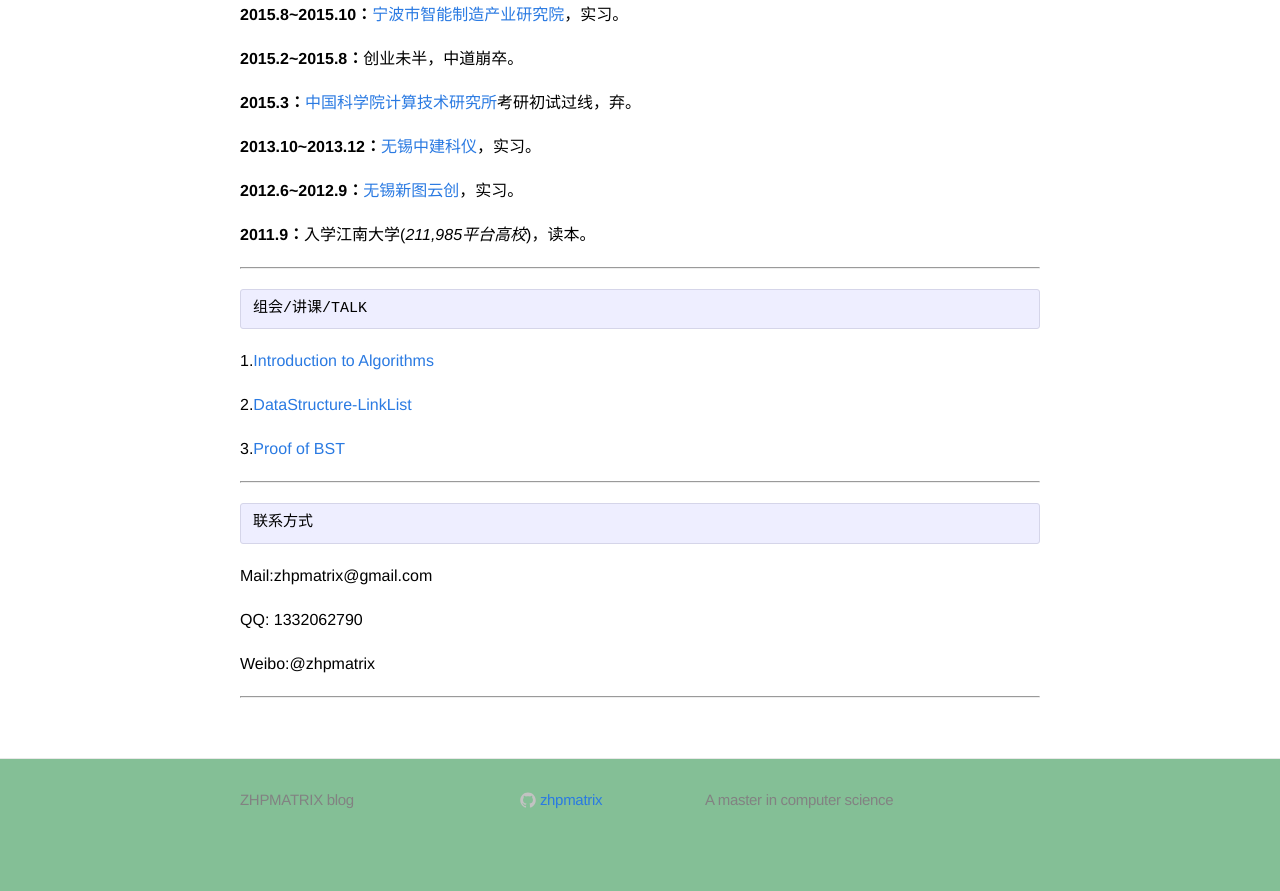
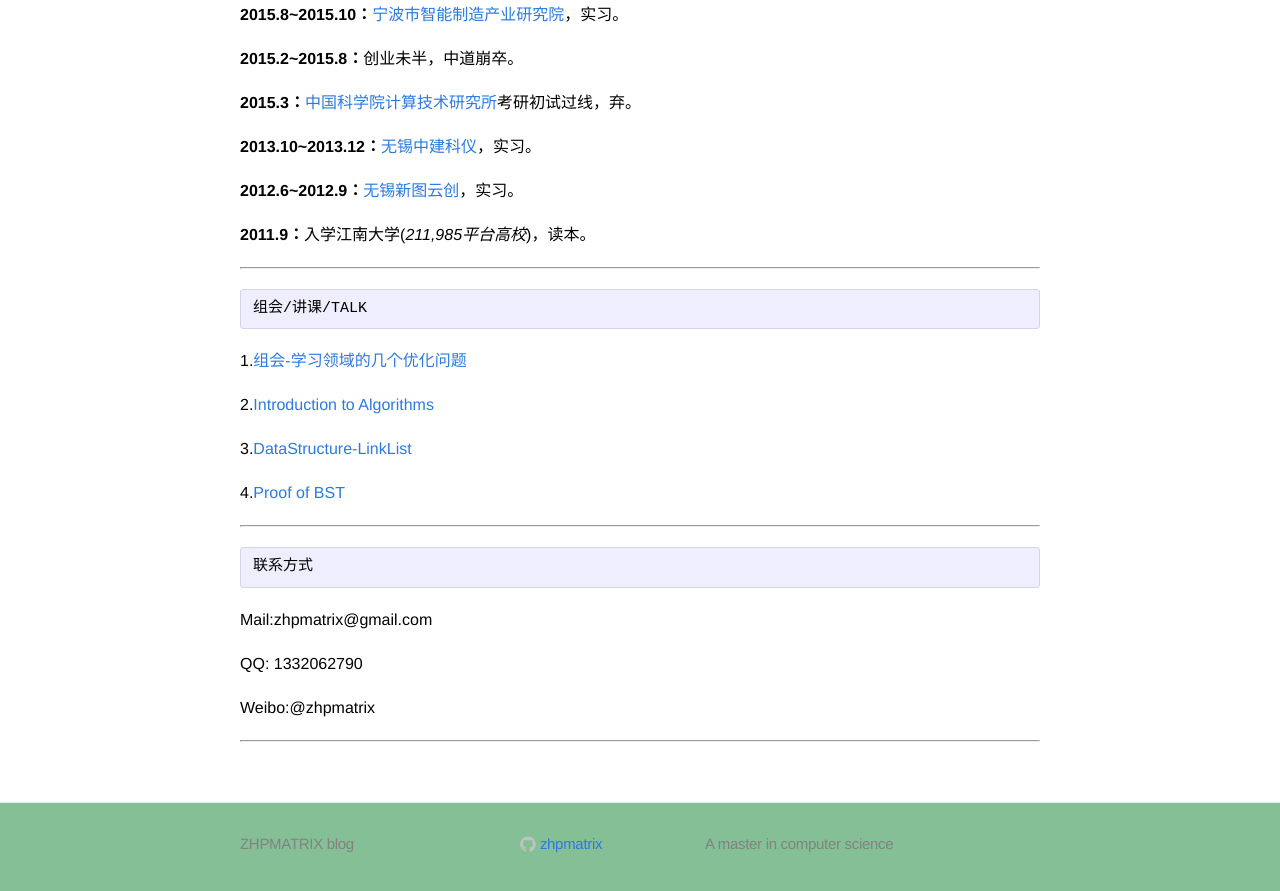
Before and after one commit to zhpmatrix/zhpmatrix.github.io, a Jekyll site: the page built from about.md, in a window 1280 px wide and 900 px high, scrolled down 891 px. Shown: the top 891 px of the window. Built offline with Jekyll 4.4.1, drawn with Linux system fonts in a browser that asks for light colours; comment, search, counter and statistics services are not loaded; before the commit the page ends 1747 px from its top, so only the background shows below that.

Commit message:
add pdf to cellar

```diff
--- a/about.md
+++ b/about.md
@@ -55,11 +55,13 @@ permalink: /about/
 ---
 	组会/讲课/TALK
 
-1.[Introduction to Algorithms](cellar/Algorithm-Framework.pdf)
+1.[组会-学习领域的几个优化问题](cellar/Optimization_Algs_For_Learning.pdf)
 
-2.[DataStructure-LinkList](cellar/DataStructure_Lesson_1.pdf)
+2.[Introduction to Algorithms](cellar/Algorithm-Framework.pdf)
 
-3.[Proof of BST](cellar/二叉树性质证明.pdf)
+3.[DataStructure-LinkList](cellar/DataStructure_Lesson_1.pdf)
+
+4.[Proof of BST](cellar/二叉树性质证明.pdf)
 
 ---
     联系方式
```
Also changed, not shown: 1 other file.
